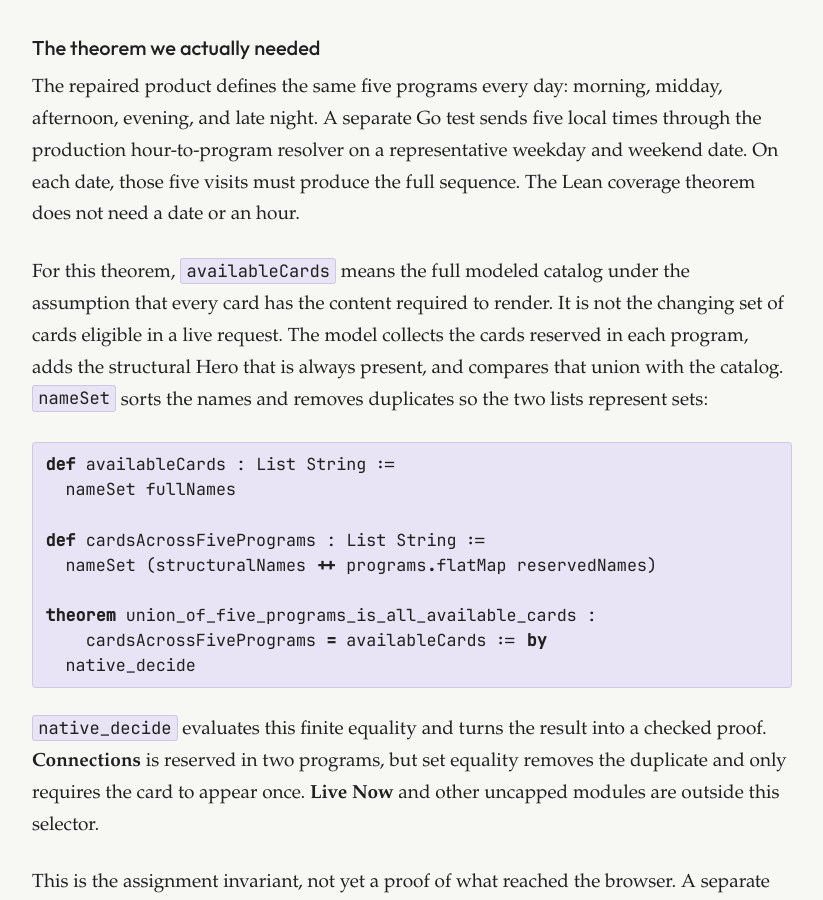
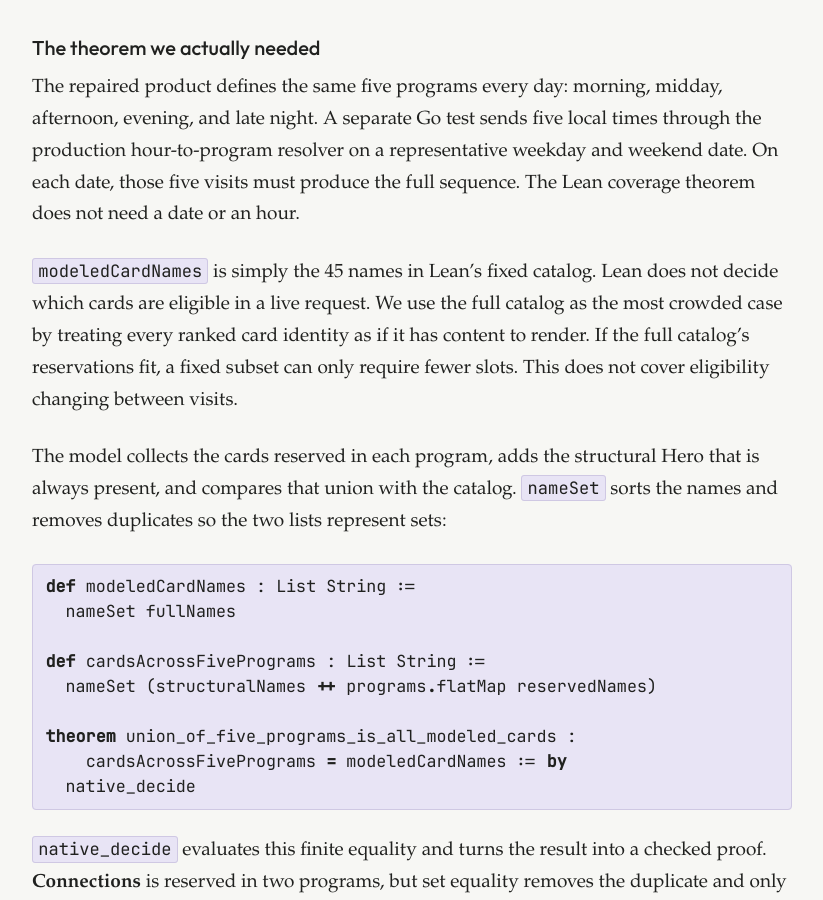
Before and after one commit to cmeiklejohn/cmeiklejohn.github.io, a Jekyll site: the page built from _posts/2026-08-24-every-card-will-show.markdown, in a window 1280 px wide and 900 px high, scrolled down 8875 px. Shown: the whole window, without its empty margins (228-1051 px from the left). Built offline with Jekyll 4.4.1, drawn with Linux system fonts in a browser that asks for light colours.

Commit message:
Clarify the Lean modeled catalog

````diff
--- a/_posts/2026-08-24-every-card-will-show.markdown
+++ b/_posts/2026-08-24-every-card-will-show.markdown
@@ -121,17 +121,19 @@ That is the theorem we should have written first. I had the agent replace the ol
 
 The repaired product defines the same five programs every day: morning, midday, afternoon, evening, and late night. A separate Go test sends five local times through the production hour-to-program resolver on a representative weekday and weekend date. On each date, those five visits must produce the full sequence. The Lean coverage theorem does not need a date or an hour.
 
-For this theorem, `availableCards` means the full modeled catalog under the assumption that every card has the content required to render. It is not the changing set of cards eligible in a live request. The model collects the cards reserved in each program, adds the structural Hero that is always present, and compares that union with the catalog. `nameSet` sorts the names and removes duplicates so the two lists represent sets:
+`modeledCardNames` is simply the 45 names in Lean's fixed catalog. Lean does not decide which cards are eligible in a live request. We use the full catalog as the most crowded case by treating every ranked card identity as if it has content to render. If the full catalog's reservations fit, a fixed subset can only require fewer slots. This does not cover eligibility changing between visits.
+
+The model collects the cards reserved in each program, adds the structural Hero that is always present, and compares that union with the catalog. `nameSet` sorts the names and removes duplicates so the two lists represent sets:
 
 ```lean
-def availableCards : List String :=
+def modeledCardNames : List String :=
   nameSet fullNames
 
 def cardsAcrossFivePrograms : List String :=
   nameSet (structuralNames ++ programs.flatMap reservedNames)
 
-theorem union_of_five_programs_is_all_available_cards :
-    cardsAcrossFivePrograms = availableCards := by
+theorem union_of_five_programs_is_all_modeled_cards :
+    cardsAcrossFivePrograms = modeledCardNames := by
   native_decide
 ```
 
````
Also changed, not shown: _drafts/every-card-will-show-three-pass-audit.md (+4 -4 lines).
